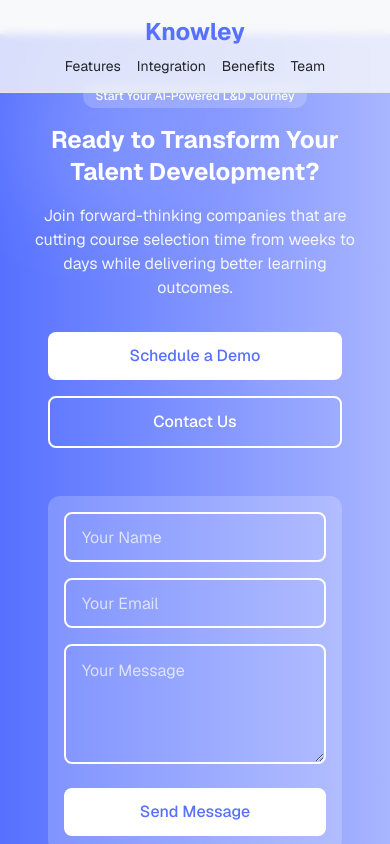
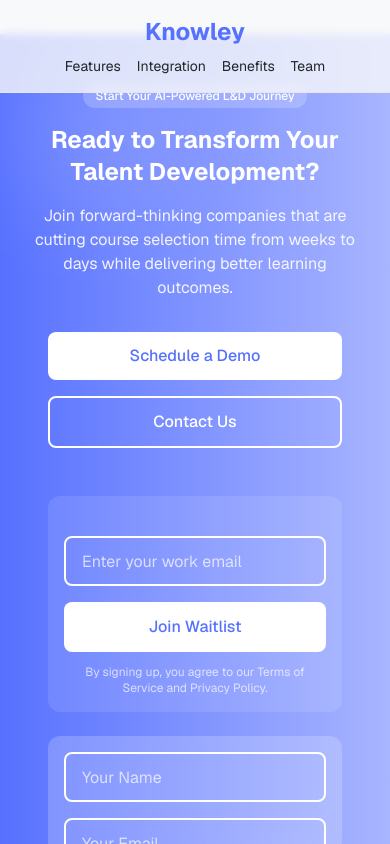
Before and after one commit to Grihladin/knowley_landing_page, a Next.js app: page / in a window 390 px wide. Both pictures are taken after a click on the button "Contact Us". Shown: the part 6589-7433 px from the top of the page. Built offline with nearby package versions, Linux system fonts and the light colour scheme.

Commit message:
for testing im trying to improove mobile animathion perofmance

```diff
--- a/app/CTASection.tsx
+++ b/app/CTASection.tsx
@@ -55,28 +55,26 @@
           </button>
         </div>
         <div className="flex flex-col space-y-6 max-w-xl mx-auto w-full px-4 sm:px-0">
-          <div
-            className={`
-              bg-white/20 rounded-xl w-full overflow-hidden
-              transition-all duration-500 ease-in-out
-              ${showContactForm ? 'max-h-[1000px] opacity-100' : 'max-h-0 opacity-0 pointer-events-none'}
-            `}
-            style={{ transformOrigin: 'top' }}
-            aria-hidden={!showContactForm}
-          >
-            <div className={`
-              p-4 sm:p-6
-            `}>
-              <ContactForm />
-            </div>
-          </div>
-
           <div className="bg-white/10 rounded-xl p-4 sm:p-6 w-full text-white">
             <WaitlistForm />
             <p className="text-xs mt-3 opacity-70">
               By signing up, you agree to our Terms of Service and Privacy Policy.
             </p>
           </div>
+
+          <div
+            className={`
+              bg-white/20 backdrop-blur-sm rounded-xl w-full overflow-hidden
+              transition-[opacity,transform] sm:transition-all sm:duration-300 duration-200 ease-in-out
+              ${showContactForm ? 'scale-y-100 opacity-100' : 'scale-y-0 opacity-0 pointer-events-none'}
+            `}
+            style={{ transformOrigin: 'top' }}
+            aria-hidden={!showContactForm}
+          >
+            <div className="p-4 sm:p-6">
+              <ContactForm />
+            </div>
+          </div>
         </div>
       </div>
     </section>
```
